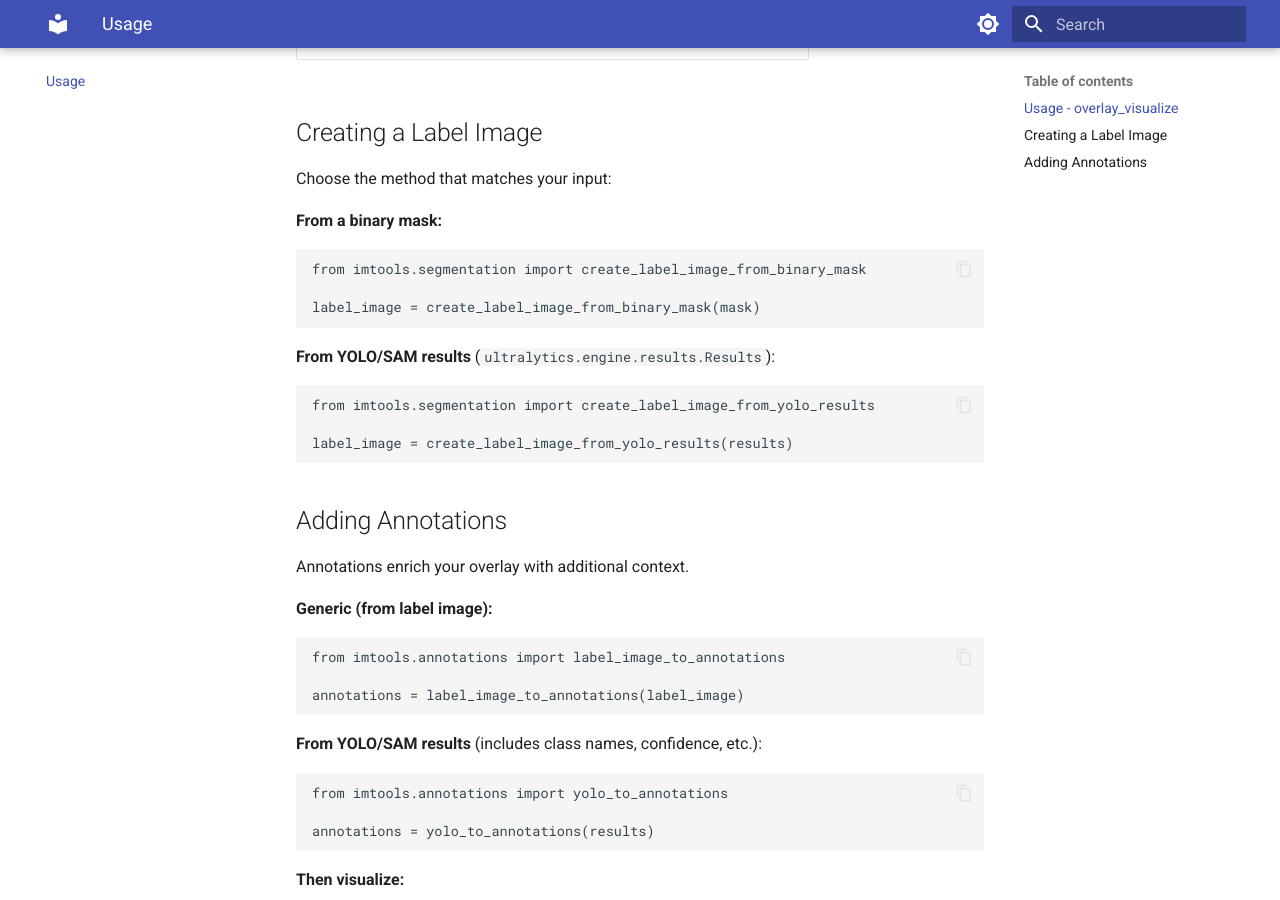
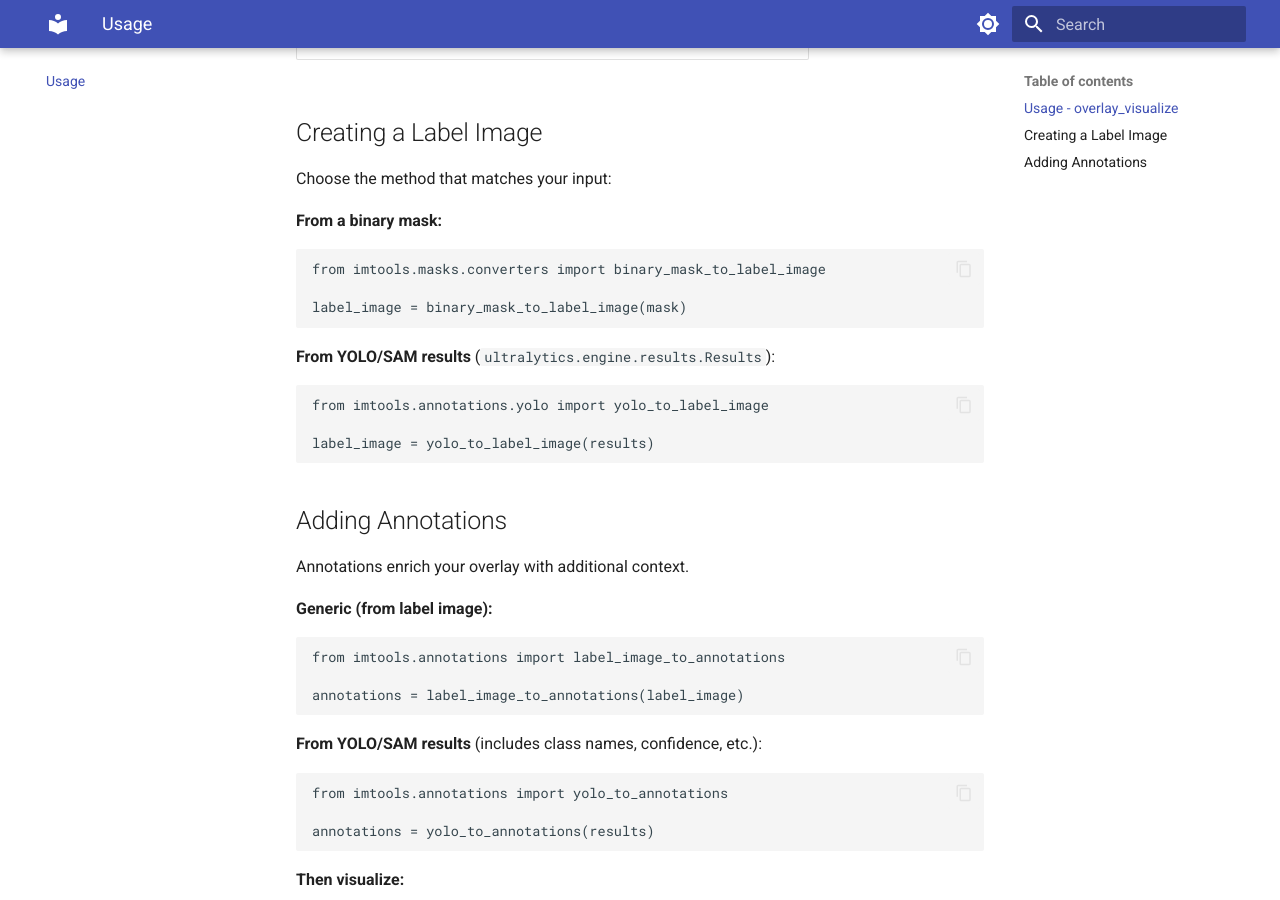
Before and after one commit to droyed/imtools, an MkDocs documentation site: the page built from docs/USAGE_overlay_visualize.md, in a window 1280 px wide and 900 px high, scrolled down 454 px. Built offline with MkDocs 1.6.1 and Material for MkDocs 9.7.7, drawn with Linux system fonts in a browser that asks for light colours.

Commit message:
fixed docs

````diff
--- a/docs/USAGE_overlay_visualize.md
+++ b/docs/USAGE_overlay_visualize.md
@@ -18,17 +18,17 @@ Choose the method that matches your input:
 **From a binary mask:**
 
 ```python
-from imtools.segmentation import create_label_image_from_binary_mask
+from imtools.masks.converters import binary_mask_to_label_image
 
-label_image = create_label_image_from_binary_mask(mask)
+label_image = binary_mask_to_label_image(mask)
 ```
 
 **From YOLO/SAM results** (`ultralytics.engine.results.Results`):
 
 ```python
-from imtools.segmentation import create_label_image_from_yolo_results
+from imtools.annotations.yolo import yolo_to_label_image
 
-label_image = create_label_image_from_yolo_results(results)
+label_image = yolo_to_label_image(results)
 ```
 
 ## Adding Annotations
````
Also changed, not shown: 1 other file.
